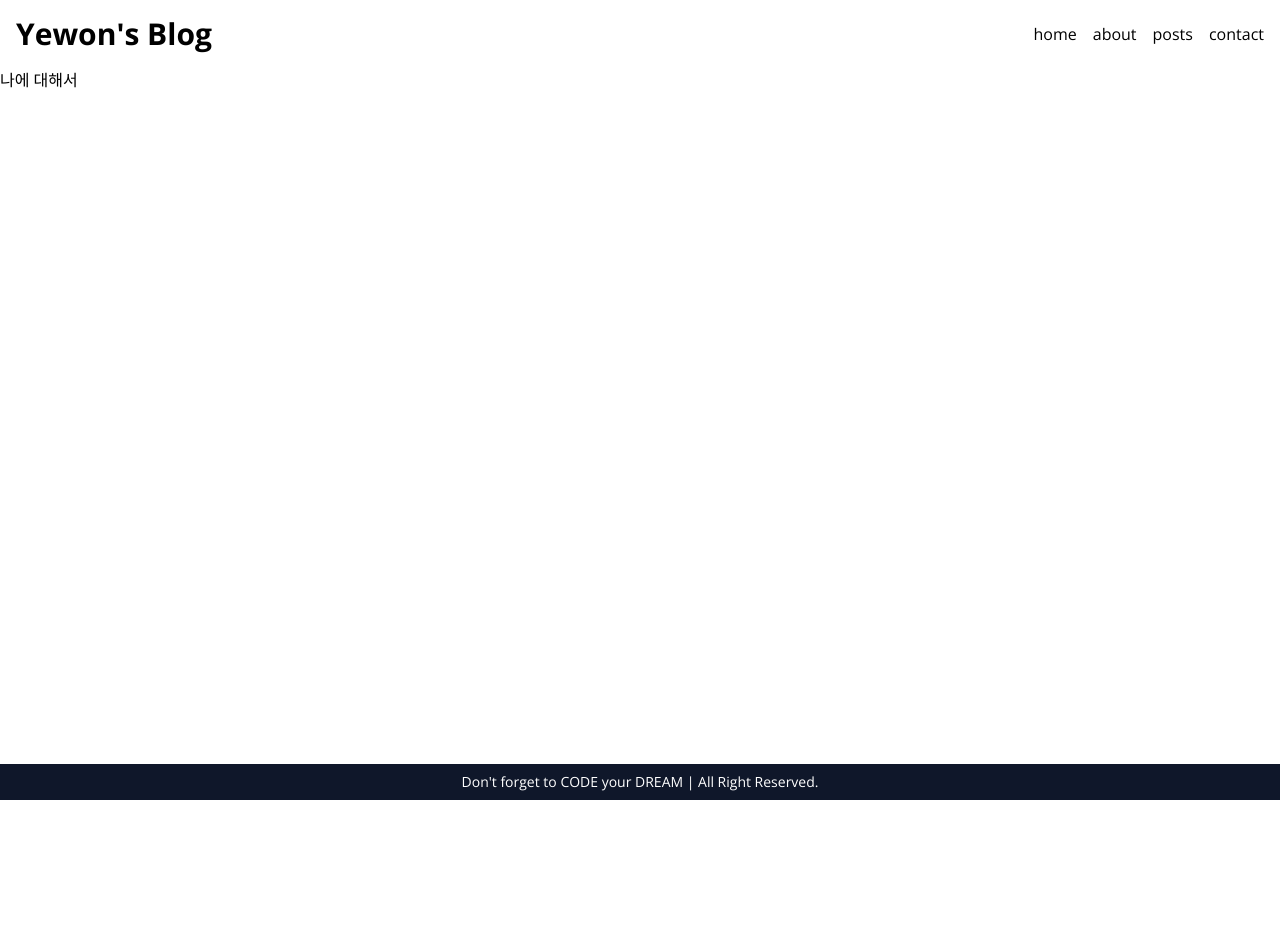
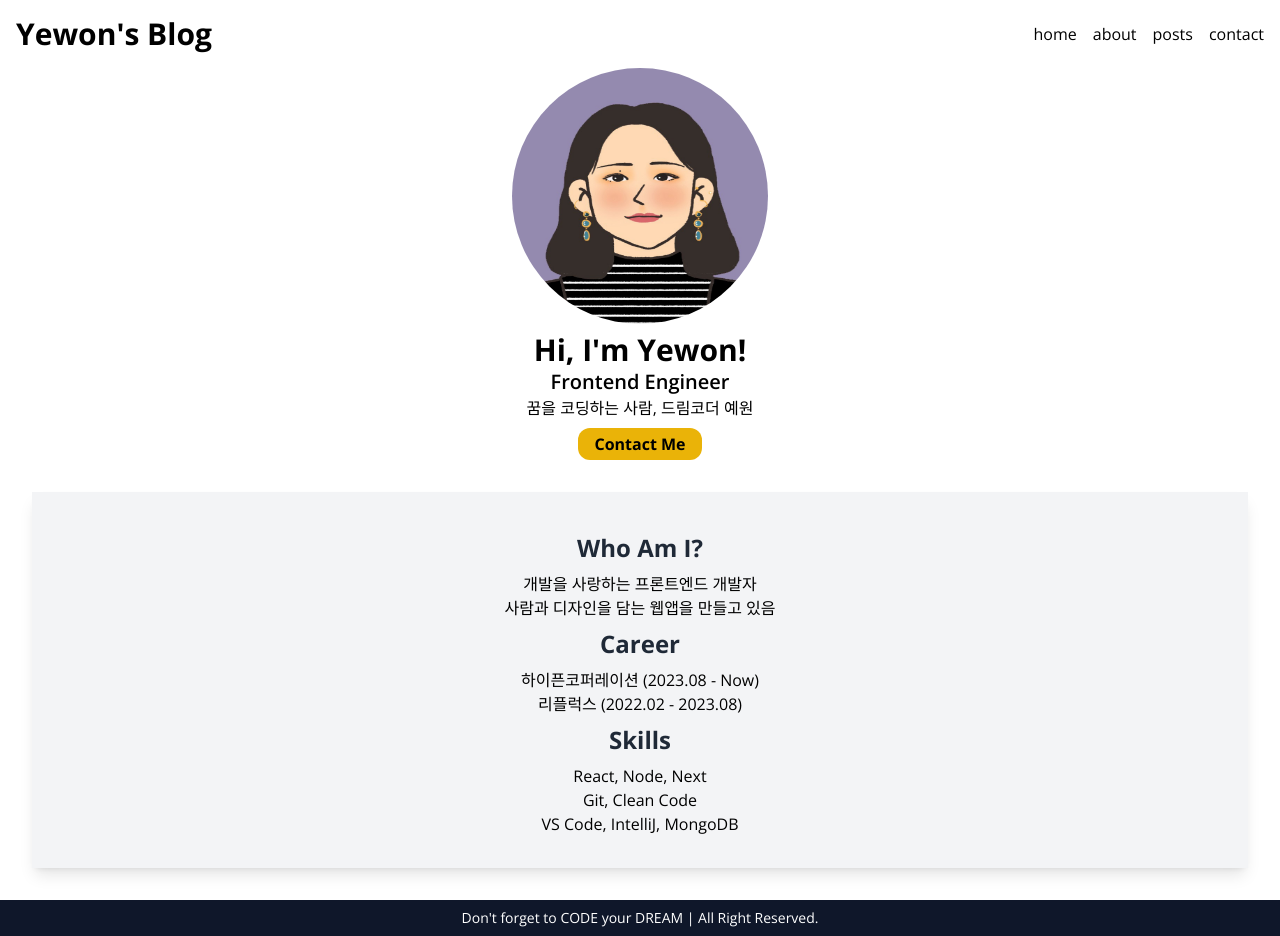
Before and after one commit to yewon97/nextjs-blog, a Next.js app: page /about in a window 1280 px wide. Before the commit the page ends 800 px from the top, so only its background shows below. Built offline with nearby package versions, Linux system fonts and the light colour scheme.

Commit message:
about 페이지 만들기

```diff
--- a/src/app/about/page.tsx
+++ b/src/app/about/page.tsx
@@ -1,5 +1,29 @@
+import Hero from "@/components/Hero";
+
+const TITLE_CLASS = "text-2xl font-bold text-gray-800 my-2";
 export default function AboutPage() {
-	return (
-		<p>나에 대해서</p>
-	)
+  return (
+    <>
+      <Hero />
+      <section className="bg-gray-100 shadow-lg p-8 m-8 text-center">
+        <h2 className={TITLE_CLASS}>Who Am I?</h2>
+        <p>
+          개발을 사랑하는 프론트엔드 개발자 <br />
+          사람과 디자인을 담는 웹앱을 만들고 있음
+        </p>
+        <h2 className={TITLE_CLASS}>Career</h2>
+        <p>
+          하이픈코퍼레이션 (2023.08 - Now)
+          <br />
+          리플럭스 (2022.02 - 2023.08)
+        </p>
+        <h2 className={TITLE_CLASS}>Skills</h2>
+        <p>
+          React, Node, Next <br />
+          Git, Clean Code <br />
+          VS Code, IntelliJ, MongoDB
+        </p>
+      </section>
+    </>
+  );
 }
```
